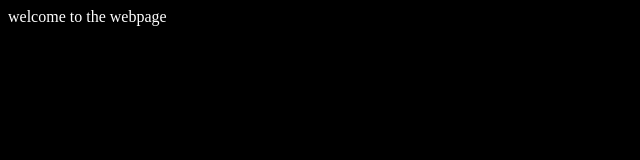
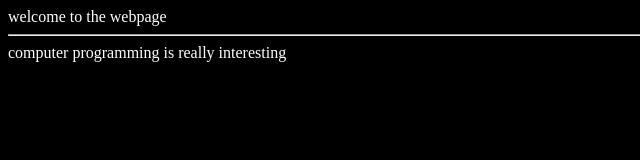
Before and after one commit to newidd/newidd.github.io, a plain HTML site: page index.html in a window 1280 px wide. Shown: the whole page, without its empty margins (0-640 px from the left). Drawn offline with Linux system fonts and the light colour scheme.

Commit message:
sth changed

```diff
--- a/index.html
+++ b/index.html
@@ -1,5 +1,7 @@
 <html>
 <head><title>index</title></head>
 <body bgcolor="black" text="white">
-welcome to the webpage</body>
+welcome to the webpage
+  <hr>
+  computer programming is really interesting </body>
 </html>
```
